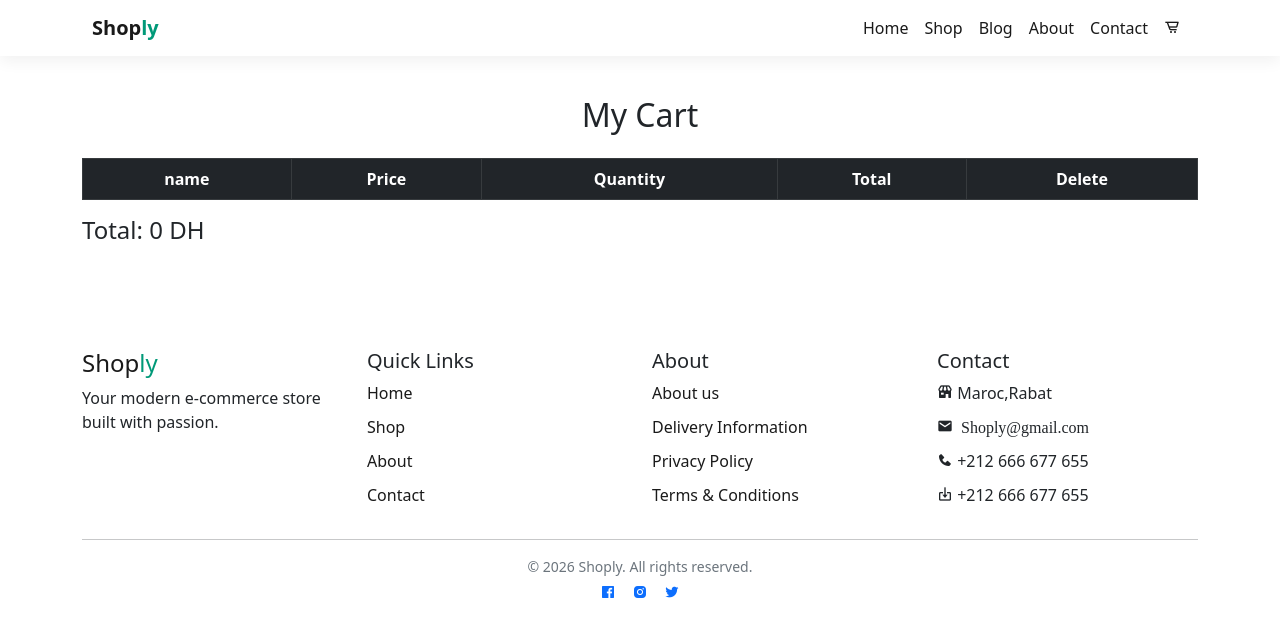
After one commit to mohamedamine6/Shoply, a PHP site: page /cart.php in a window 1280 px wide. The commit adds this page. Shown: the top 637 px of the page. Run offline with PHP 8.4, Linux system fonts and the light colour scheme; lists and menus that the app fills with data are empty.

Commit message:
att to cart

```diff
--- a/assets/css/product.css
+++ b/assets/css/product.css
@@ -38,6 +38,8 @@ button:hover {
   box-shadow: 1px snow var(--color-primary);
   text-decoration: none;
   color: var(--color-primary);
+  border: none;
+  color: var(--color-white);
 }
 
 .product a:hover {
--- /dev/null
+++ b/cart.php
@@ -0,0 +1,98 @@
+<?php
+session_start();
+
+//Suprimer un produit
+if (isset($_GET['delete'])) {
+    $id = $_GET['delete'];
+    foreach ($_SESSION['cart'] as $key => $item) {
+        if ($item['id'] == $id) {
+            unset($_SESSION['cart'] [$key]);
+        }
+    }
+    $_SESSION['cart'] = array_values($_SESSION['cart']);
+}
+
+//Ajouter produit au panier
+if (isset($_POST['add_to_cart'])) {
+    $id = $_POST['id'];
+    $name = $_POST['name'];
+    $price = $_POST['price'];
+    $qty = $_POST['qty'];
+
+    if (!isset($_SESSION['cart'])) {
+        $_SESSION['cart'] = [];
+    }
+
+    $_SESSION['cart'][] = [
+        'id' => $id,
+        'name' => $name,
+        'price' => $price,
+        'qty' => $qty
+    ];
+
+    header("location: cart.php");
+}
+?>
+<!DOCTYPE html>
+<html lang="en">
+<head>
+    <meta charset="UTF-8">
+    <meta name="viewport" content="width=device-width, initial-scale=1.0">
+    <title></title>
+    <link rel="stylesheet" href="/Projet/assets/css/variable.css">
+    <link rel="stylesheet" href="/Projet/assets/css/cart.css">
+    <link href="https://cdn.jsdelivr.net/npm/bootstrap@5.0.2/dist/css/bootstrap.min.css" rel="stylesheet"
+    integrity="sha384-EVSTQN3/azprG1Anm3QDgpJLIm9Nao0Yz1ztcQTwFspd3yD65VohhpuuCOmLASjC" crossorigin="anonymous">
+    <link href='https://unpkg.com/boxicons@2.1.4/css/boxicons.min.css' rel='stylesheet'>
+</head>
+<body>
+    <!-- navbar -->
+    <?php include 'includes/header.php'; ?>
+
+    <div class="container py-5 my-5">
+        <h2 class="text-center mb-4">My Cart</h2>
+        <table class="table table-bordered table-hover text-center align-middle">
+            <thead class="table-dark">
+                <tr>
+                    <th>name</th>
+                    <th>Price</th>
+                    <th>Quantity</th>
+                    <th>Total</th>
+                    <th>Delete</th>
+                </tr>
+            </thead>
+
+            <?php
+            $total = 0;
+            if (isset($_SESSION['cart'])) {
+                foreach ($_SESSION['cart'] as $item) {
+                    $price = $item['price'] ?? 0;
+                    $qty = $item['qty'] ?? 0;
+                    $subTotal = $price * $qty;
+                    $total += $subTotal;
+            ?>
+            <tbody>
+                <tr>
+                    <td><?php echo $item['name'] ?? '---'; ?></td>
+                    <td><?php echo $item['price'] ?? 0; ?></td>
+                    <td><?php echo $item['qty'] ?? 0; ?></td>
+                    <td><?php echo $subTotal; ?></td>
+                    <td><a href="cart.php?delete=<?php echo $item['id']?>" onclick="return confirm('Do you want delete');" class="btn btn-danger btn-sm">
+                            <i class='bx bx-message-alt-x'></i>
+                        </a>
+                    </td>
+                </tr>
+            </tbody>
+
+            <?php } } ?>
+        </table>
+
+        <h4>Total: <?php echo $total; ?> DH</h4>
+    </div>
+
+    <!-- footer -->
+    <?php include 'includes/footer.php'; ?>
+
+    <script src="https://cdn.jsdelivr.net/npm/bootstrap@5.0.2/dist/js/bootstrap.bundle.min.js"></script>
+</body>
+</html>
```
Also changed, not shown: assets/css/deteilProduct.css (+15 -0 lines), deteilProduct.php (+9 -3 lines), product.php (+7 -1 lines), assets/css/cart.css (added).
